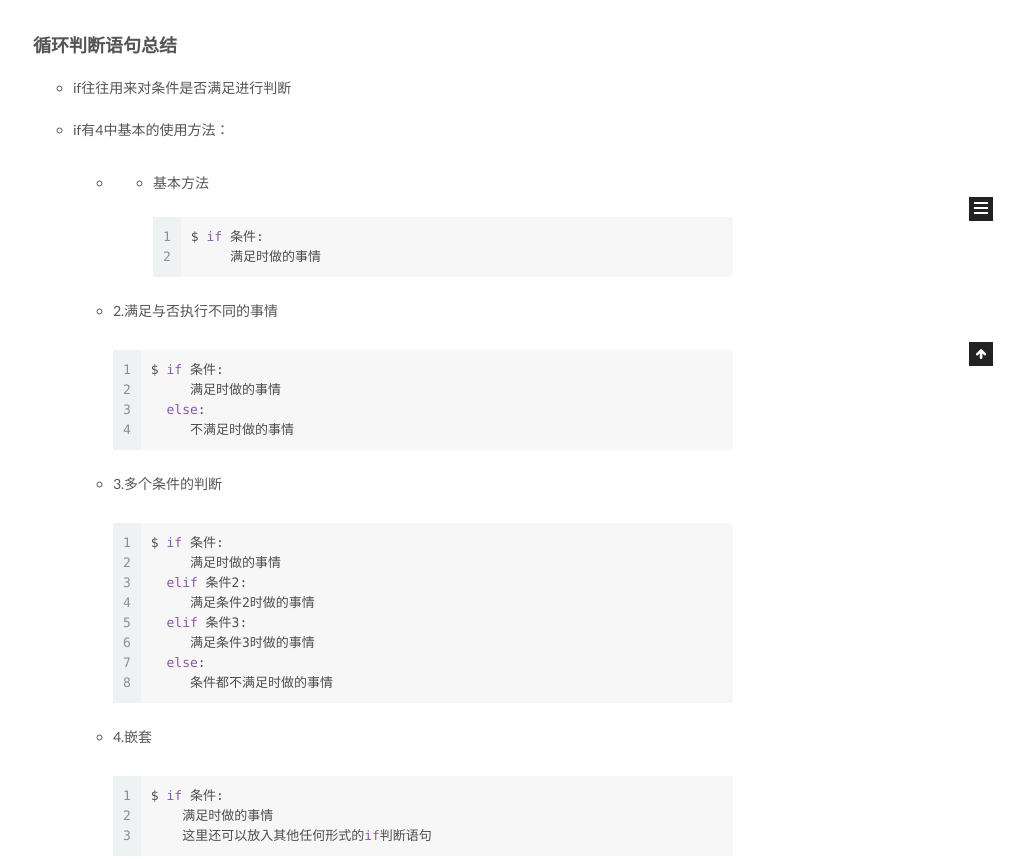
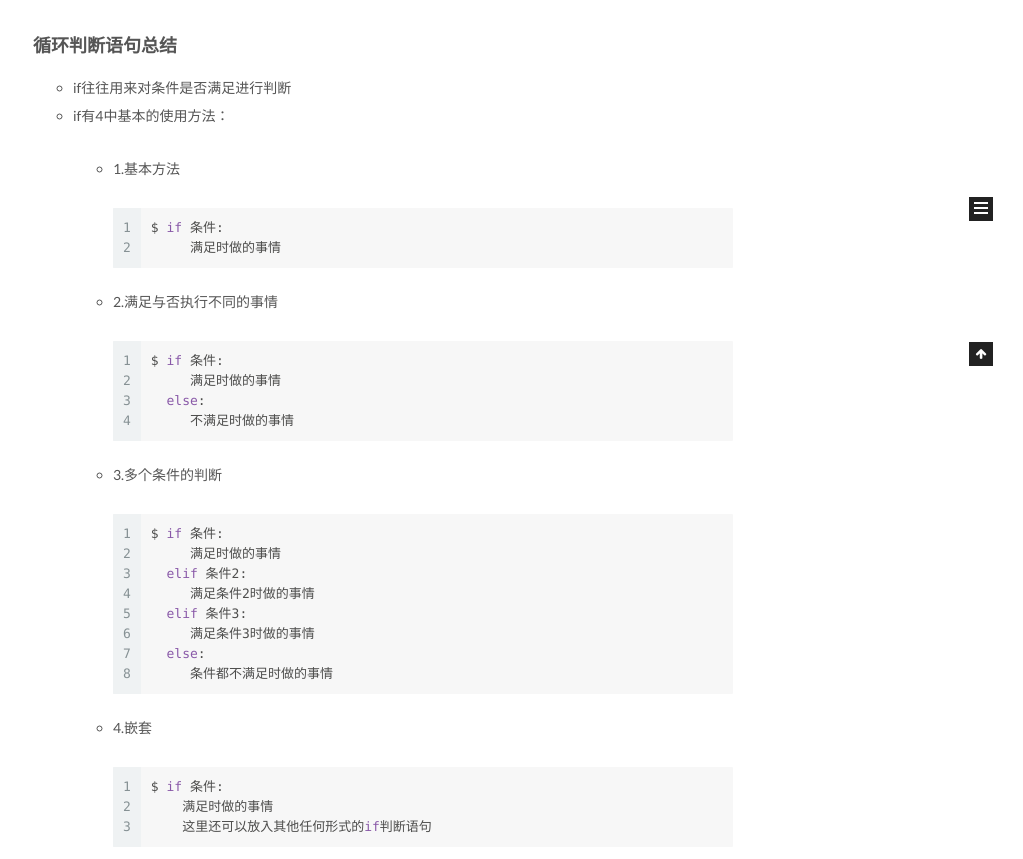
Before and after one commit to tonytonypeng/tonytonypeng.github.io, a plain HTML site: page index.html in a window 1280 px wide. Shown: the part 534-1393 px from the top of the page, without its empty margins (257-1280 px from the left). Drawn offline with Linux system fonts and the light colour scheme.

Commit message:
Site updated: 2017-08-28 12:50:50

```diff
--- a/index.html
+++ b/index.html
@@ -331,17 +331,11 @@
             <p> python基础语法主要包括循环判断语句、文件操作、函数和面向对象的学习。相关代码可以查看我的<a href="https://github.com/tonytonypeng/Python_Basic_Grammar" target="_blank" rel="external">github</a>.</p>
 <h3 id="循环判断语句总结"><a href="#循环判断语句总结" class="headerlink" title="循环判断语句总结"></a>循环判断语句总结</h3><ul>
 <li>if往往用来对条件是否满足进行判断</li>
-</ul>
-<ul>
 <li><p>if有4中基本的使用方法：</p>
 <ul>
-<li><ol>
-<li>基本方法<figure class="highlight bash"><table><tr><td class="gutter"><pre><div class="line">1</div><div class="line">2</div></pre></td><td class="code"><pre><div class="line">$ <span class="keyword">if</span> 条件:</div><div class="line">     满足时做的事情</div></pre></td></tr></table></figure>
+<li><p>1.基本方法</p>
+<figure class="highlight bash"><table><tr><td class="gutter"><pre><div class="line">1</div><div class="line">2</div></pre></td><td class="code"><pre><div class="line">$ <span class="keyword">if</span> 条件:</div><div class="line">     满足时做的事情</div></pre></td></tr></table></figure>
 </li>
-</ol>
-</li>
-</ul>
-<ul>
 <li><p>2.满足与否执行不同的事情</p>
 <figure class="highlight bash"><table><tr><td class="gutter"><pre><div class="line">1</div><div class="line">2</div><div class="line">3</div><div class="line">4</div></pre></td><td class="code"><pre><div class="line">$ <span class="keyword">if</span> 条件:</div><div class="line">     满足时做的事情</div><div class="line">  <span class="keyword">else</span>:</div><div class="line">     不满足时做的事情</div></pre></td></tr></table></figure>
 </li>
@@ -353,8 +347,6 @@
 </li>
 </ul>
 </li>
-</ul>
-<ul>
 <li><p>while循环一般通过数值是否满足来确定循环的条件</p>
 <figure class="highlight bash"><table><tr><td class="gutter"><pre><div class="line">1</div><div class="line">2</div><div class="line">3</div><div class="line">4</div></pre></td><td class="code"><pre><div class="line">$ i = 0</div><div class="line"><span class="keyword">while</span> i&lt;10:</div><div class="line"><span class="built_in">print</span>(<span class="string">"hello"</span>)</div><div class="line">i+=1</div></pre></td></tr></table></figure>
 </li>
```
Also changed, not shown: 2017/08/26/python基础语法学习总结/index.html (+6 -14 lines).
